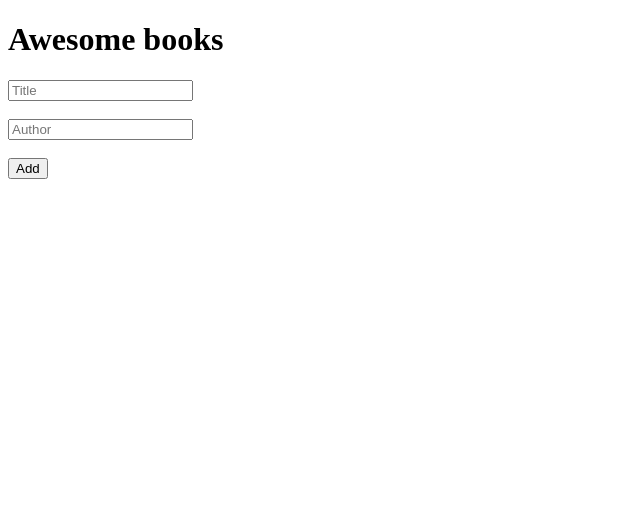
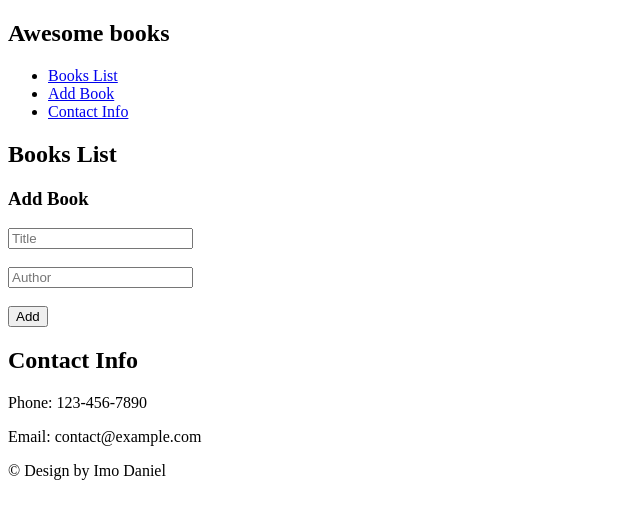
Before and after one commit to Danny-imo/Awesome-Book, a plain HTML site: page index.html in a window 1280 px wide. Shown: the whole page, without its empty margins (0-640 px from the left). Drawn offline with Linux system fonts and the light colour scheme.

Commit message:
Create and complete HTML

```diff
--- a/index.html
+++ b/index.html
@@ -1,22 +1,52 @@
 <!DOCTYPE html>
 <html lang="en">
+
 <head>
   <meta charset="UTF-8">
   <meta name="viewport" content="width=device-width, initial-scale=1.0">
+  <link rel="stylesheet" href="style.css">
+  <script src="https://cdnjs.cloudflare.com/ajax/libs/luxon/2.2.0/luxon.min.js"></script>
   <title>Awesome Books</title>
-    <link rel="stylesheet" href="style.css">
 </head>
+
 <body>
-    <header>
+
+    <nav>
       <h1>Awesome books</h1>
-    </header>
+      <ul>
+        <li><a href="#" class="nav-link active" data-section="books">Books List</a></li>
+        <li><a href="#" class="nav-link" data-section="add-book">Add Book</a></li>
+        <li><a href="#" class="nav-link" data-section="contact">Contact Info</a></li>
+      </ul>
+    </nav>
+
+  <p id="current-date"></p>
+
+  <main>
+    <section id="books" class="content-section">
+      <h2>Books List</h2>
       <div class="books"></div>
-    <form action="post">
+    </section>
+    <section id="add-book" class="content-section">
+      <h3>Add Book</h2>
+      <form>
         <input type="text" placeholder="Title" class="title"><br><br>
         <input type="text" placeholder="Author" class="author"><br><br>
         <button type="submit" class="btn">Add</button>
       </form>
-    <script src="App.js"></script>
+    </section>
+    <section id="contact" class="content-section">
+      <h2>Contact Info</h2>
+      <p>Phone: 123-456-7890</p>
+      <p>Email: contact@example.com</p>
+    </section>
+    <footer>
+        <p>&copy; Design by Imo Daniel</p>
+    </footer>
+  </main>
 
+
+  <script type="module" src="main.js"></script>
 </body>
+
 </html>
```
Lines whose indentation alone changed are shown as unchanged.
